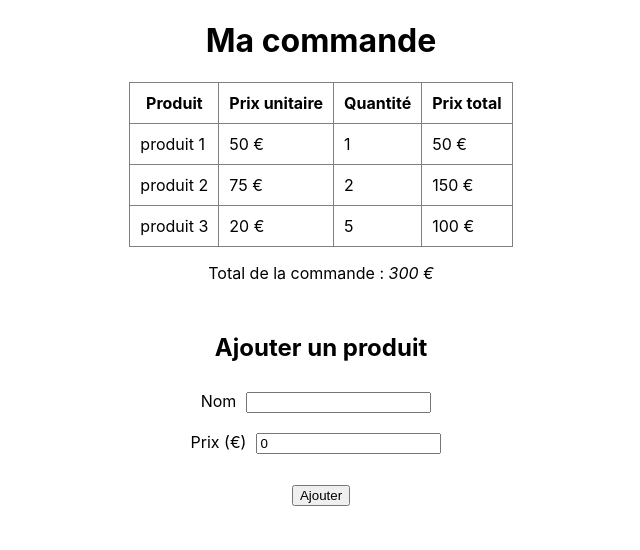
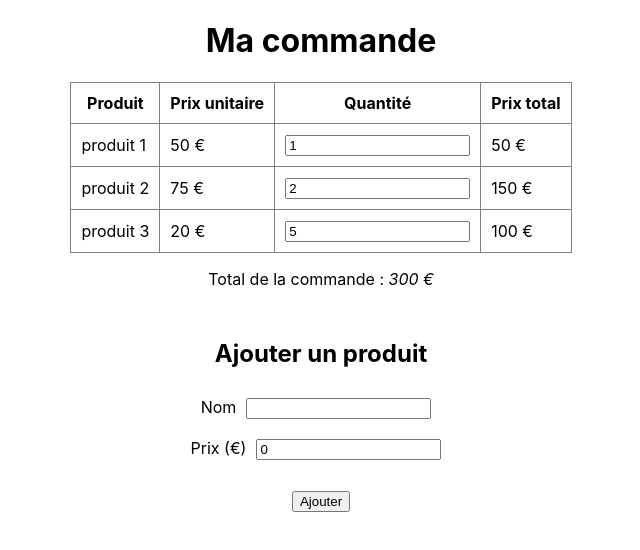
Before and after one commit to ComicScrip/dojo-product-cart, a React (Create React App) app: page / in a window 1280 px wide. Shown: the top 550 px of the page, without its empty margins (319-959 px from the left). Built offline with nearby package versions, Linux system fonts and the light colour scheme.

Commit message:
UPDATE/DELETE

```diff
--- a/src/App.js
+++ b/src/App.js
@@ -24,6 +24,21 @@ function App() {
 
   const handleNewProductPriceChange = (event) => {
     setNewProductPrice(event.target.value);
+  };
+
+  const handleProductQuantityChange = (id, newQuantity) => {
+    const quantity = parseInt(newQuantity, 10);
+    if (quantity === 0) {
+      if (window.confirm('Etes vous sûr de vouloir supprimer cet item ?')) {
+        setProductList((prevList) => prevList.filter((p) => p.id !== id));
+      }
+    } else {
+      setProductList((prevList) =>
+        prevList.map((product) =>
+          product.id === id ? { ...product, quantity } : product
+        )
+      );
+    }
   };
 
   const handleAddProduct = (event) => {
@@ -57,7 +72,19 @@ function App() {
               <tr key={product.id}>
                 <td>{product.name}</td>
                 <td>{product.price} €</td>
-                <td>{product.quantity}</td>
+                <td>
+                  <input
+                    type='number'
+                    min='0'
+                    value={product.quantity}
+                    onChange={(event) =>
+                      handleProductQuantityChange(
+                        product.id,
+                        event.target.value
+                      )
+                    }
+                  />
+                </td>
                 <td>{product.price * product.quantity} €</td>
               </tr>
             );
@@ -86,8 +113,8 @@ function App() {
           Prix (€)
           <input
             className='field'
-            id='name'
-            name='name'
+            id='price'
+            name='price'
             type='number'
             required
             value={newProductPrice}
```
Also changed, not shown: 1 other file (tests, documents, lock files or other folders).
